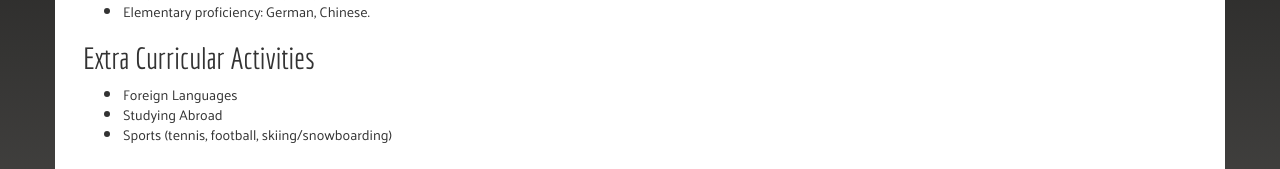
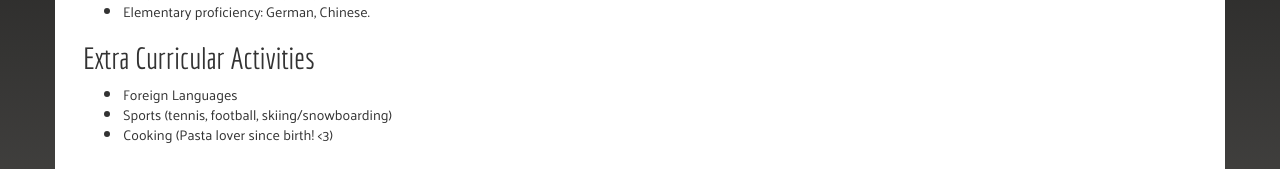
Before and after one commit to jdotsh/jdotsh.github.io, a Jekyll site: the page built from about/index.md, in a window 1280 px wide. Shown: the part 1441-1610 px from the top of the page. Built offline with Jekyll 4.4.1, drawn with Linux system fonts in a browser that asks for light colours.

Commit message:
Update index.md

```diff
--- a/about/index.md
+++ b/about/index.md
@@ -77,5 +77,5 @@ In the past I took part of the Google Summer of Code project, I developed open s
 ## Extra Curricular Activities
 
 - Foreign Languages
-- Studying Abroad
 - Sports (tennis, football, skiing/snowboarding)
+- Cooking (Pasta lover since birth! <3)
```
